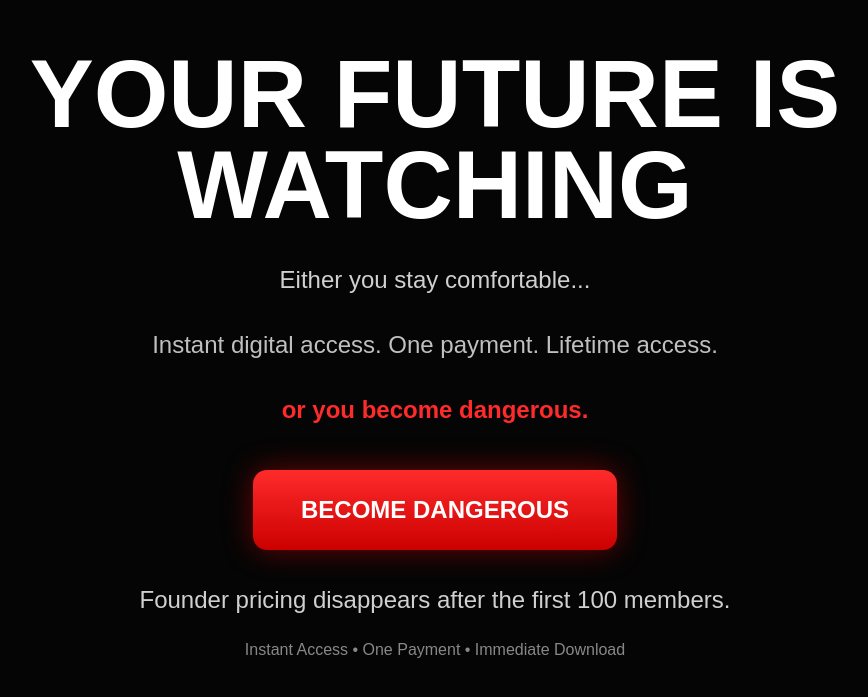
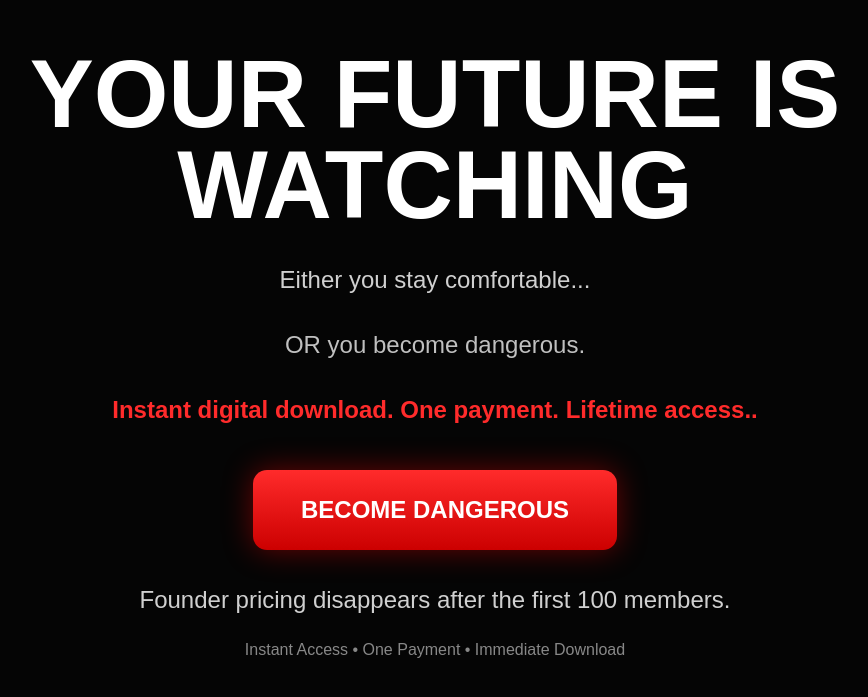
Before and after one commit to dupie2010-afk/Kill-the-Comfort, a React (Vite) app: page / in a window 1280 px wide. Shown: the part 6628-7325 px from the top of the page, without its empty margins (205-1073 px from the left). Built offline with nearby package versions, Linux system fonts and the light colour scheme.

Commit message:
Update App.tsx

```diff
--- a/src/App.tsx
+++ b/src/App.tsx
@@ -282,11 +282,11 @@ export default function App() {
           Either you stay comfortable...
         </p>
         <p className="creator-text">
-  Instant digital access. One payment. Lifetime access.
+  OR you become dangerous.
 </p>
 
         <p className="danger-text">
-          or you become dangerous.
+          Instant digital download. One payment. Lifetime access..
         </p>
 
         <a
```
